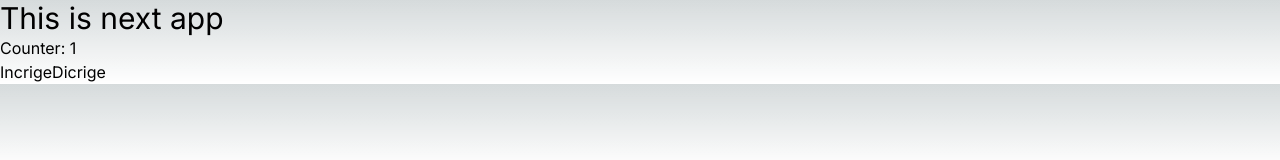
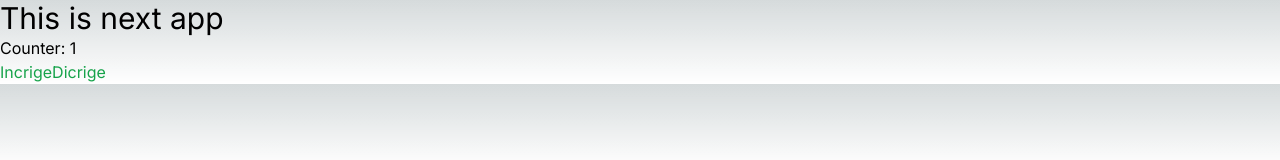
Before and after one commit to salman-farcy/my-next.js-app, a Next.js app: page / in a window 1280 px wide. Shown: the top 160 px of the page. Built offline with nearby package versions, Linux system fonts and the light colour scheme.

Commit message:
sume updats

```diff
--- a/src/app/(withLayout)/about/page.js
+++ b/src/app/(withLayout)/about/page.js
@@ -3,7 +3,7 @@
 const AboutPage = () => {
      return (
           <div>
-               <h2>This is a About Page</h2>
+               <h2 className="text-green-600">This is a About Page</h2>
           </div>
      );
 };
--- a/src/app/page.js
+++ b/src/app/page.js
@@ -111,7 +111,7 @@
 //     </main>
 //   );
 // }
-"use client";
+// "use client";
 
 import Counter from '@/component/Counter/Counter';
 
--- a/src/component/Counter/Counter.jsx
+++ b/src/component/Counter/Counter.jsx
@@ -8,8 +8,11 @@ const Counter = () => {
      return (
           <div>
                <h2>Counter: {counter} </h2>
-               <button onClick={() => setCounter(counter + 1)} className='btn bg-red-500 p-3'>Incrige</button>
-               <button onClick={() => setCounter(counter - 1)} className='btn bg-red-800 p-3'>Dicrige</button>
+
+               <div className="bg-green-600">
+                    <button className=" text-green-600 " onClick={() => setCounter(counter + 1)} >Incrige</button>
+                    <button className=" text-green-600 " onClick={() => setCounter(counter - 1)} >Dicrige</button>
+               </div>
           </div>
      );
 };
```
